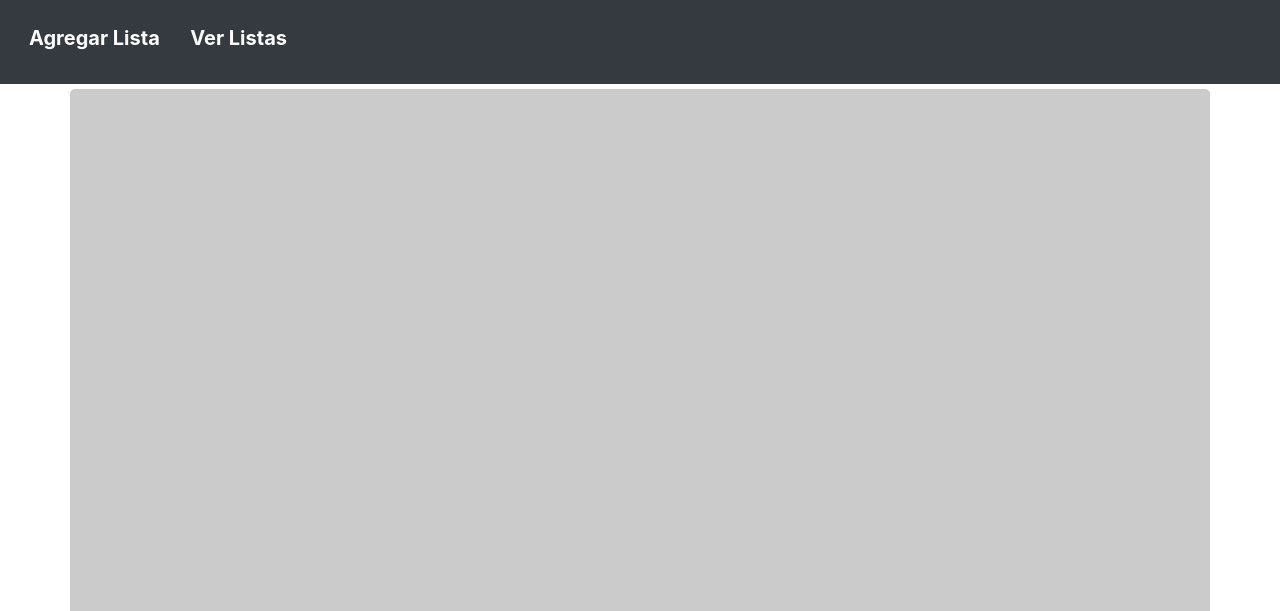
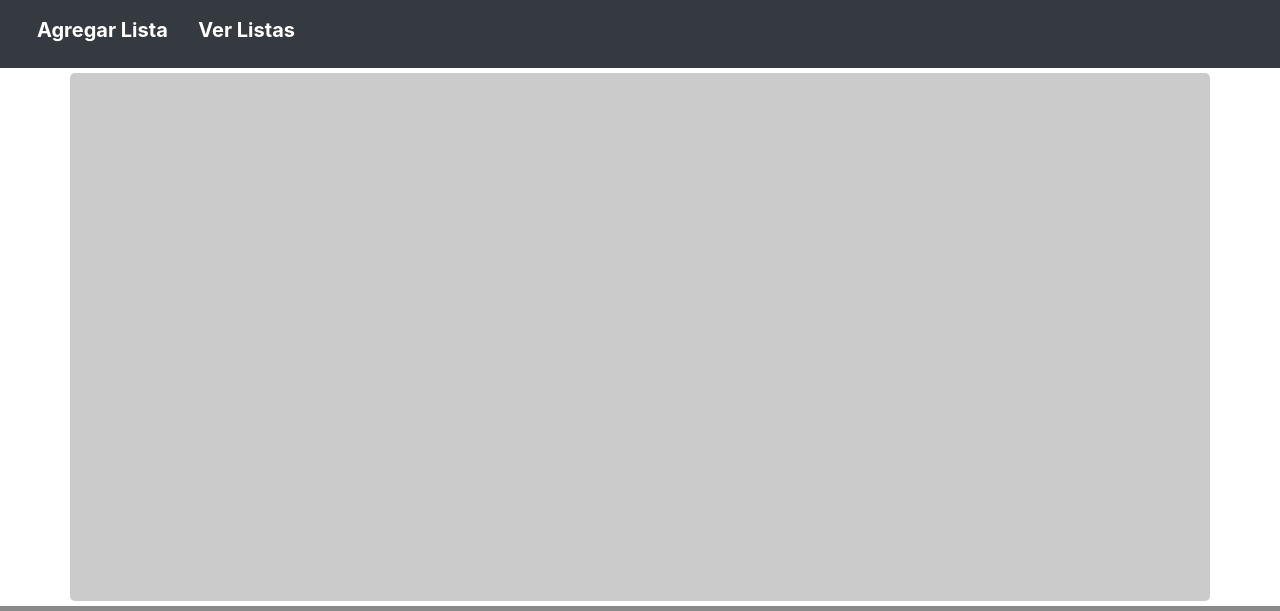
Before and after one commit to SamVilorioA/Done-For, a plain HTML site: page index.html in a window 1280 px wide. Shown: the top 611 px of the page. Drawn offline with Linux system fonts and the light colour scheme.

Commit message:
margenes modificados navBar

```diff
--- a/index.html
+++ b/index.html
@@ -18,7 +18,7 @@
 <body onload="load()">
 
     <!--NavBar-->
-    <nav id="navbar" class="navbar navbar-dark bg-dark sticky-top col-12 p-2">
+    <nav id="navbar" class="navbar navbar-dark bg-dark sticky-top col-12 py-0">
         <ul class="list-inline ml-2 mt-2">
             <div class="d-inline">
                 <li class="nav-item list-inline-item">
@@ -30,8 +30,8 @@
             </div>
             <div class="d-inline">
                 <li class="list-inline-item">
-                    <a href="#s" class="navList">
-                        <button id="show" class="btn btn-link btn-size">Ver Listas</button>
+                    <a href="#s">
+                        <button id="show" class="btn btn-link">Ver Listas</button>
                     </a>
                 </li>
             </div>
--- a/source/CSS/estilos.css
+++ b/source/CSS/estilos.css
@@ -1,10 +1,11 @@
 /*NAVBAR STYLES*/
-.navList{
+/*.navList{
     text-align: center;
-    text-decoration: underline;
-    padding: 1em 0;
+    color: red;
+    padding: 0;
+    margin: 0;
     display: inline;
-}
+}*/
 #add, #show{
     font-weight: bold;
     font-size: 20px;
@@ -13,12 +14,12 @@
 #add, #show{
     color: #ffff;
     text-decoration: none;
-}
+}/*
 .activo{
     width: 150px;
     height: 3px;
     background-color: #4BD7E9;
-}
+}*/
 #show:hover, #add:hover{
     color: #4BD7E9;
     background: #7F7E7E;
```
